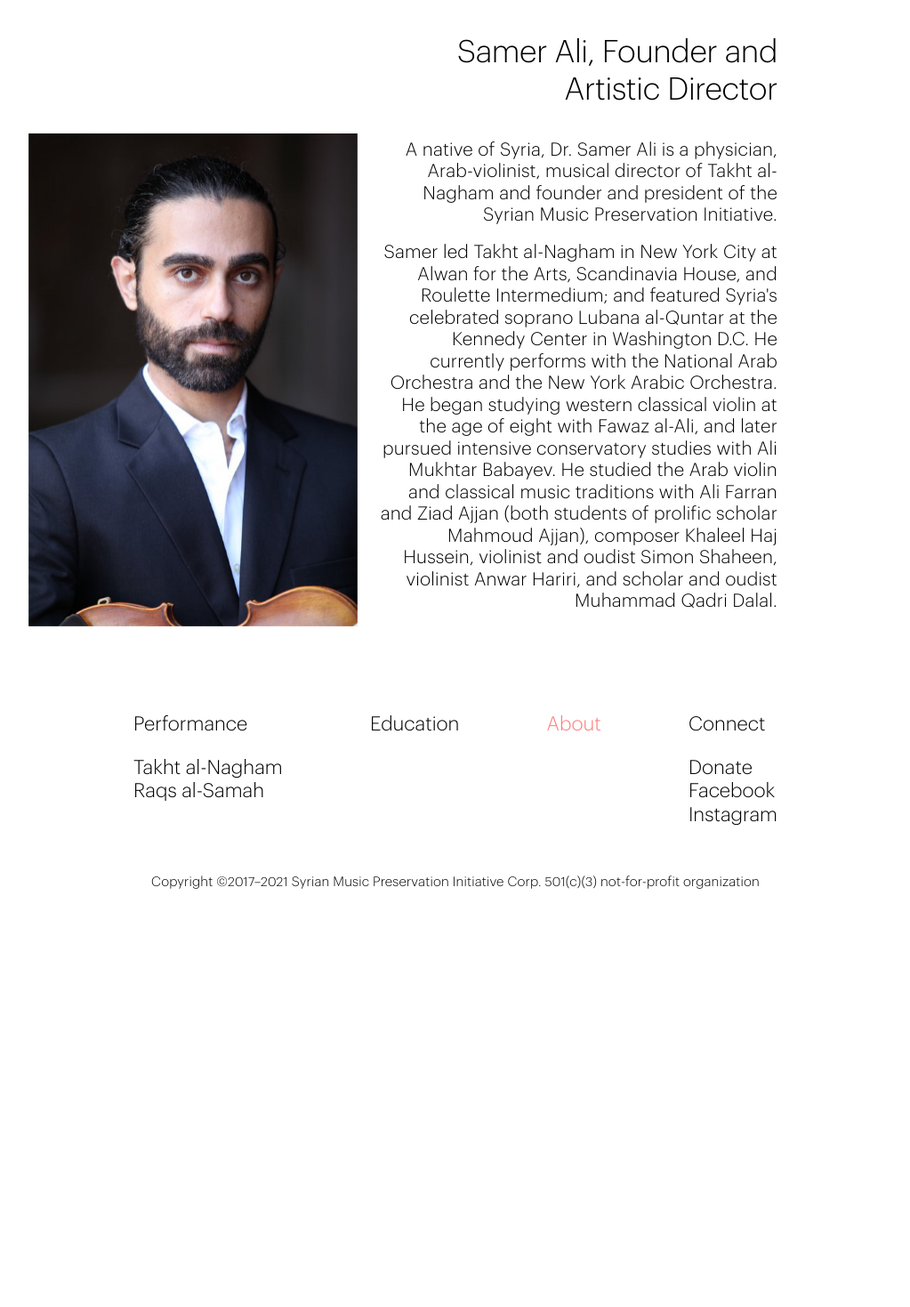
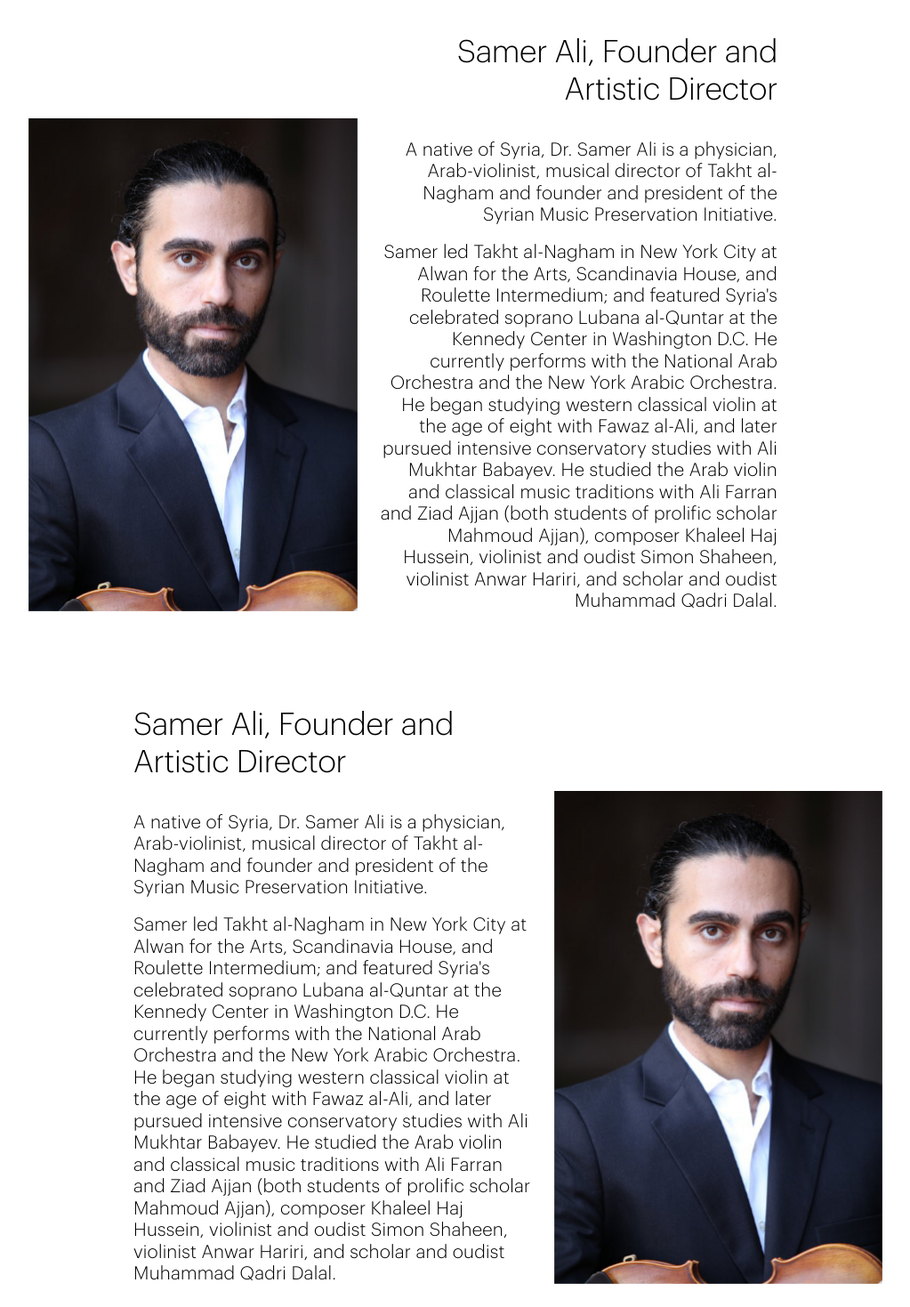
Before and after one commit to SyrianMusic/syrian-music-www, a Next.js app: page /about in a window 1280 px wide. Shown: the part 1721-3190 px from the top of the page at 89% size, without its empty margins (128-1151 px from the left). Before the commit the page ends 2781 px from the top, so only its background shows below. Built offline with nearby package versions, Linux system fonts and the light colour scheme.

Commit message:
create bio component

```diff
--- /dev/null
+++ b/components/Bio.js
@@ -0,0 +1,101 @@
+import cx from 'classnames';
+import PropTypes from 'prop-types';
+import theme from '../styles/theme';
+import Image from './Image';
+import Typography from './Typography';
+
+const innerMargin = 40;
+
+const Bio = ({ className, flipped }) => {
+  const textAlign = flipped ? 'left' : 'right';
+
+  return (
+    <article className={cx({ flipped }, className)}>
+      <div className="component-Bio-text">
+        <Typography className="component-Bio-title" variant="h3" textAlign={textAlign}>
+          Samer Ali, Founder and Artistic Director
+        </Typography>
+        <Typography textAlign={textAlign}>
+          A native of Syria, Dr. Samer Ali is a physician, Arab-violinist, musical director of Takht
+          al-Nagham and founder and president of the Syrian Music Preservation&nbsp;Initiative.
+        </Typography>
+        <Typography textAlign={textAlign}>
+          Samer led Takht al-Nagham in New York City at Alwan for the Arts, Scandinavia House, and
+          Roulette Intermedium; and featured Syria&apos;s celebrated soprano Lubana al-Quntar at the
+          Kennedy Center in Washington D.C. He currently performs with the National Arab Orchestra
+          and the New York Arabic Orchestra. He began studying western classical violin at the age
+          of eight with Fawaz al-Ali, and later pursued intensive conservatory studies with Ali
+          Mukhtar Babayev. He studied the Arab violin and classical music traditions with Ali Farran
+          and Ziad Ajjan (both students of prolific scholar Mahmoud Ajjan), composer Khaleel Haj
+          Hussein, violinist and oudist Simon Shaheen, violinist Anwar Hariri, and scholar and
+          oudist Muhammad Qadri&nbsp;Dalal.
+        </Typography>
+      </div>
+
+      <Image
+        className="component-Bio-image"
+        src="/images/about-samer.jpg"
+        width={739}
+        height={1108}
+      />
+
+      <style jsx>
+        {`
+          article {
+            padding: 0 ${theme.pxToRem(theme.layout.gutterWidth.mobile)};
+          }
+
+          .component-Bio-text > :global(p:last-child) {
+            margin-bottom: 1.5em;
+          }
+
+          article :global(.component-Bio-image) {
+            margin-left: auto;
+          }
+
+          @media screen and (min-width: ${theme.breakpoint.mobileToDesktop}px) {
+            article {
+              display: flex;
+              flex-direction: row-reverse;
+              align-items: flex-end;
+              padding-right: ${theme.pxToRem(theme.layout.gutterWidth.desktop)};
+              padding-left: 0;
+            }
+
+            article.flipped {
+              flex-direction: row;
+              padding-right: 0;
+              padding-left: ${theme.pxToRem(theme.layout.gutterWidth.desktop)};
+            }
+
+            .component-Bio-text {
+              flex: 1;
+              margin-left: ${theme.pxToRem(innerMargin)};
+            }
+
+            .component-Bio-text > :global(p:last-child) {
+              margin-bottom: 0;
+            }
+
+            article.flipped .component-Bio-text {
+              margin-right: ${theme.pxToRem(innerMargin)};
+              margin-left: 0;
+            }
+          }
+        `}
+      </style>
+    </article>
+  );
+};
+
+Bio.propTypes = {
+  className: PropTypes.string,
+  flipped: PropTypes.bool,
+};
+
+Bio.defaultProps = {
+  className: undefined,
+  flipped: false,
+};
+
+export default Bio;
--- a/pages/about/index.js
+++ b/pages/about/index.js
@@ -1,4 +1,4 @@
-import Image from '../../components/Image';
+import Bio from '../../components/Bio';
 import SiteLayout from '../../components/SiteLayout';
 import Title from '../../components/Title';
 import Typography from '../../components/Typography';
@@ -45,32 +45,12 @@ const AboutPage = () => (
       </Typography>
     </section>
 
-    <section className="gutter--right page-About-who-we-are">
-      <Image
-        className="page-About-who-we-are-image"
-        src="/images/about-samer.jpg"
-        width={739}
-        height={1108}
-      />
-      <div className="page-About-who-we-are-text">
-        <Typography variant="h1">Who We Are</Typography>
-        <Typography variant="h3">Samer Ali, Founder and Artistic Director</Typography>
-        <Typography>
-          A native of Syria, Dr. Samer Ali is a physician, Arab-violinist, musical director of Takht
-          al-Nagham and founder and president of the Syrian Music Preservation&nbsp;Initiative.
-        </Typography>
-        <Typography>
-          Samer led Takht al-Nagham in New York City at Alwan for the Arts, Scandinavia House, and
-          Roulette Intermedium; and featured Syria&apos;s celebrated soprano Lubana al-Quntar at the
-          Kennedy Center in Washington D.C. He currently performs with the National Arab Orchestra
-          and the New York Arabic Orchestra. He began studying western classical violin at the age
-          of eight with Fawaz al-Ali, and later pursued intensive conservatory studies with Ali
-          Mukhtar Babayev. He studied the Arab violin and classical music traditions with Ali Farran
-          and Ziad Ajjan (both students of prolific scholar Mahmoud Ajjan), composer Khaleel Haj
-          Hussein, violinist and oudist Simon Shaheen, violinist Anwar Hariri, and scholar and
-          oudist Muhammad Qadri&nbsp;Dalal.
-        </Typography>
-      </div>
+    <section className="page-About-who-we-are">
+      <Typography className="gutter--right" variant="h1">
+        Who We Are
+      </Typography>
+      <Bio className="page-About-bio" />
+      <Bio className="page-About-bio" flipped />
     </section>
     <style jsx>
       {`
@@ -78,18 +58,18 @@ const AboutPage = () => (
           margin-top: ${theme.pxToRem(190)};
         }
 
-        .page-About-who-we-are {
-          display: flex;
+        section :global(.page-About-bio .component-Bio-title) {
+          margin-top: 2em;
         }
 
-        :global(.page-About-who-we-are-image) {
-          align-self: flex-end;
+        section :global(.page-About-bio:nth-child(2) .component-Bio-title) {
+          margin-top: 0;
         }
 
-        .page-About-who-we-are-text {
-          margin-left: ${theme.pxToRem(40)};
-          margin-bottom: ${theme.pxToRem(35)};
-          flex: 1;
+        @media screen and (min-width: ${theme.breakpoint.mobileToDesktop}px) {
+          section :global(.page-About-bio .component-Bio-title) {
+            margin-top: 3em;
+          }
         }
       `}
     </style>
```
